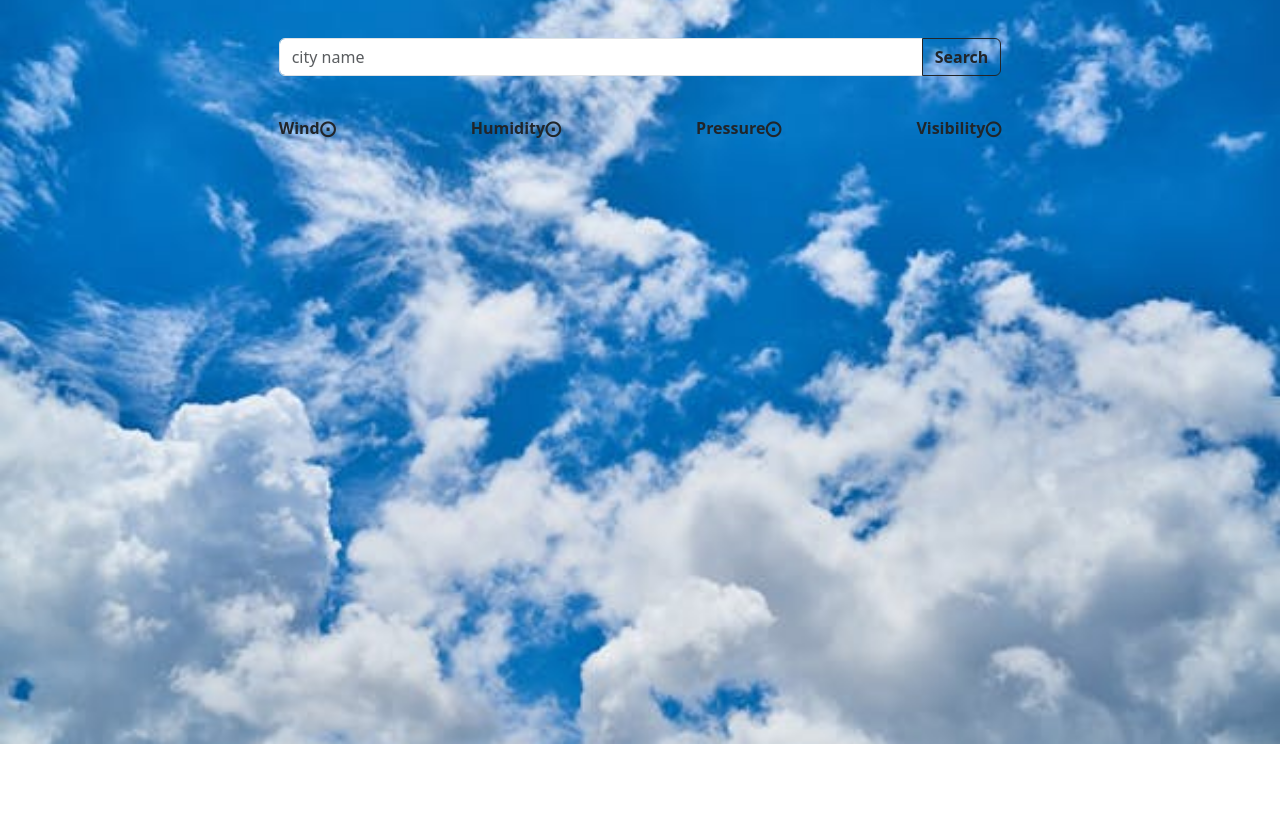
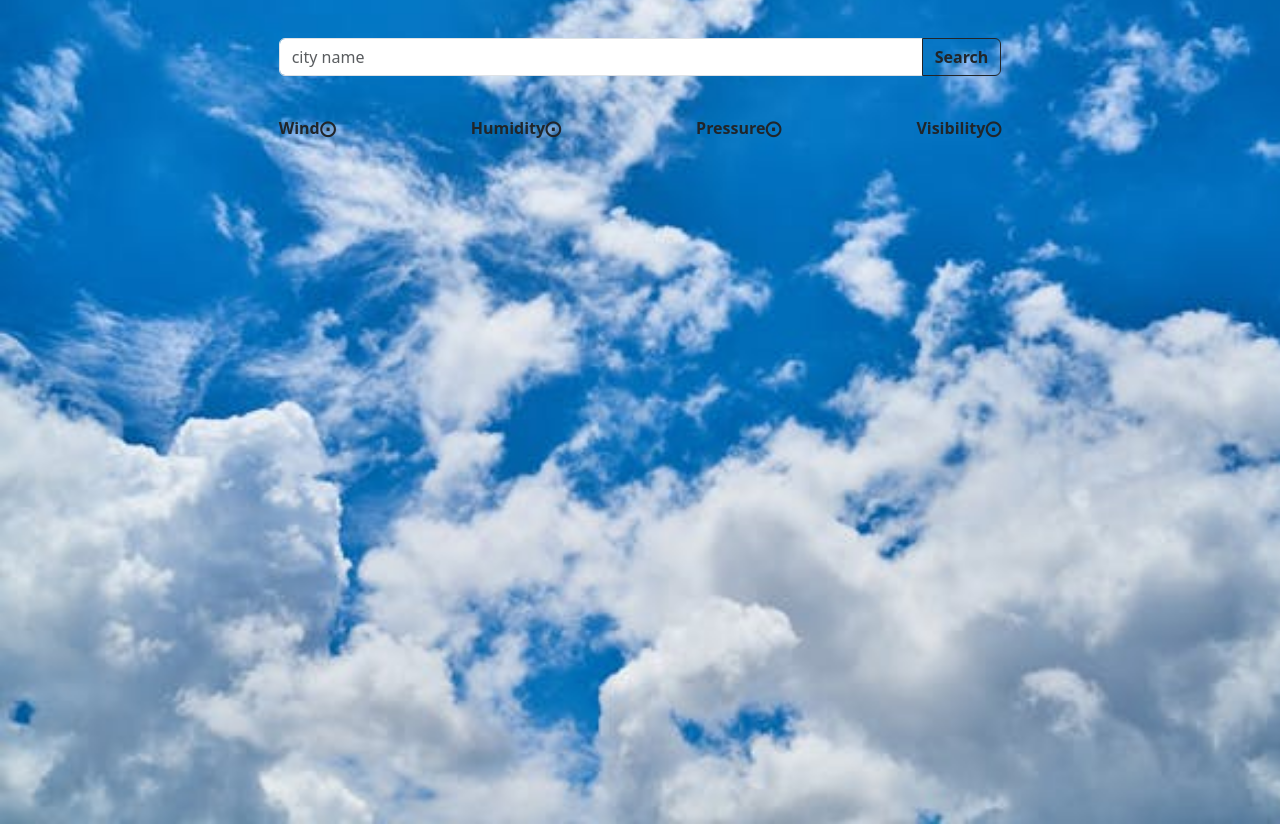
Before and after one commit to decent190/weather-app, a plain HTML site: page index.html in a window 1280 px wide. Shown: the part 56-880 px from the top of the page. Before the commit the page ends 800 px from the top, so only its background shows below. Drawn offline with nearby package versions, Linux system fonts and the light colour scheme.

Commit message:
first commit

```diff
--- a/style.css
+++ b/style.css
@@ -2,9 +2,8 @@ body{
     background-image: url(img/cloud.jpeg);
     background-repeat: no-repeat;
     background-size: cover;
-    height: 100vh;
-    overflow-y: hidden;
-    overflow-x: hidden;
+    height: 110vh;
+
 
 }
 
```
Also changed, not shown: index.html (+1 -1 lines).
